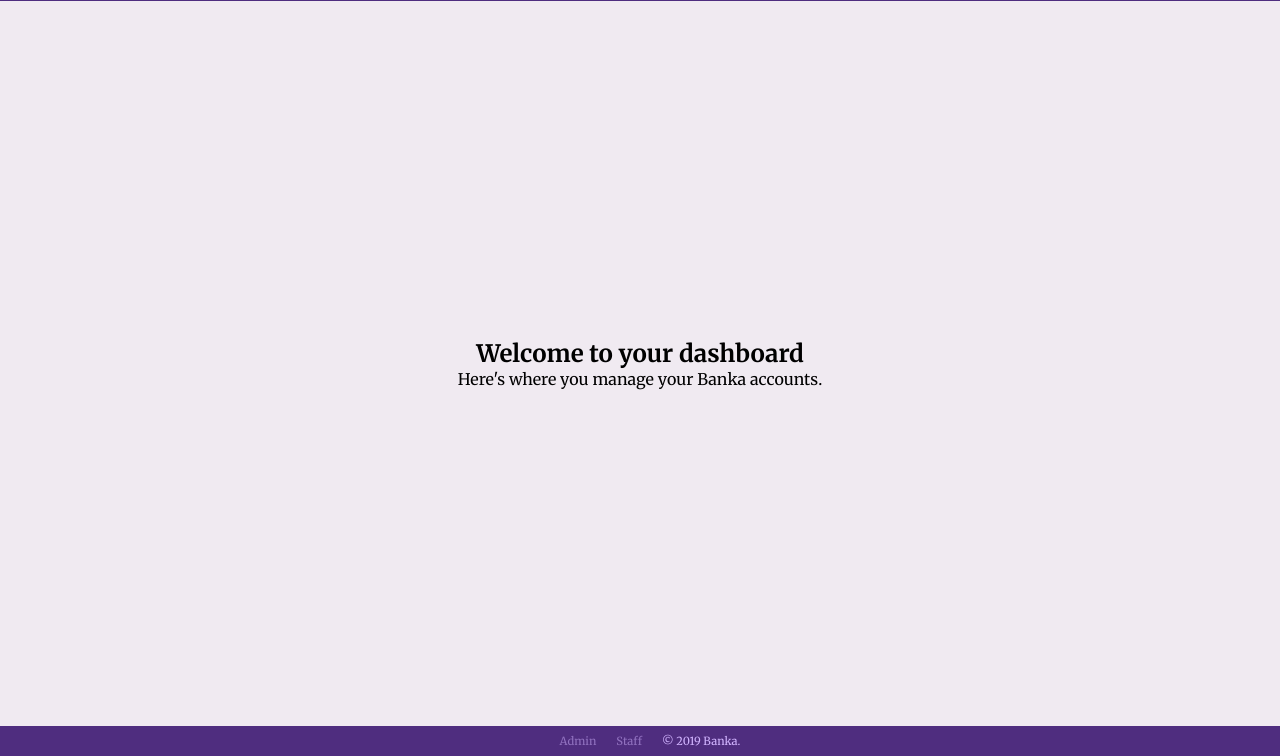
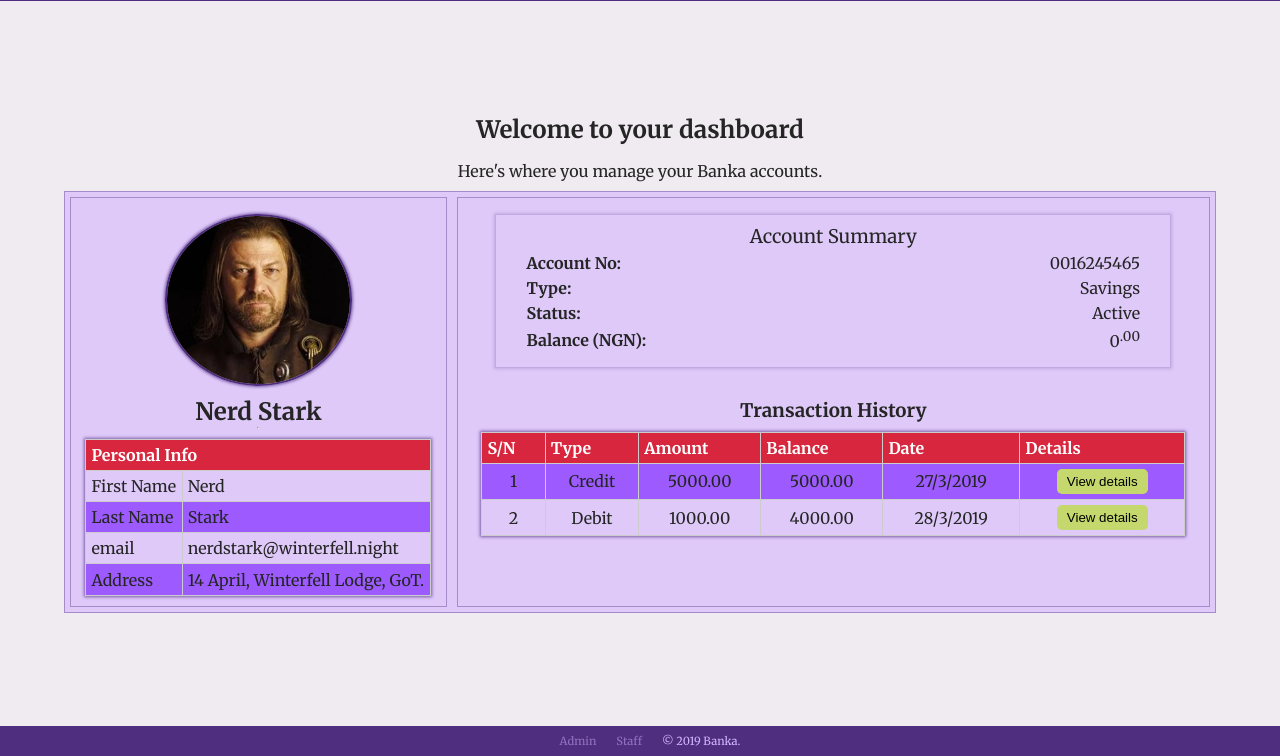
Before and after one commit to wptechprodigy/Banka, a plain HTML site: page ui/udashboard.html in a window 1280 px wide. Shown: the part 44-800 px from the top of the page. Drawn offline with Linux system fonts and the light colour scheme.

Commit message:
[Feature 164859850] Design user private dashboard

```diff
--- a/ui/css/style.css
+++ b/ui/css/style.css
@@ -14,6 +14,7 @@
 	--rusty-red: #d7263d;
 	--x-light: #d2b5ff;
 	--june-bud: #c5d86d;
+	--font-color: #252525;
 }
 
 /* Global styling */
@@ -29,6 +30,7 @@
 	font-family: var(--Merriweather-family);
 	overflow: hidden;
 	background-color: rgba(240, 234, 241, 0.986);
+	color: var(--font-color);
 }
 
 html,
@@ -86,6 +88,12 @@
 
 .pad-pt3 {
 	padding: 0.3rem;
+}
+
+.marg-tb-pt6 {
+	/* marg-tb = margin top and bottom */
+	margin-top: 1rem;
+	margin-bottom: 0.625rem;
 }
 
 .main-style,
@@ -282,6 +290,119 @@
 	cursor: pointer;
 }
 
+.dashb-contents {
+	display: grid;
+	grid-template-columns: 2fr 4fr;
+	grid-column-gap: 0.625rem;
+	border: 1px solid rgba(79, 45, 127, 0.4);
+	background-color: rgba(210, 181, 255, 0.6);
+	padding: 0.312rem;
+	height: 100%;
+}
+
+.dashb-contents .dashb-profile,
+.dashb-contents .dashb-acc-details {
+	display: flex;
+	flex-direction: column;
+	align-items: center;
+	border: 1px solid rgba(79, 45, 127, 0.4);
+}
+
+.dashb-contents .dashb-acc-details {
+	padding: 1rem 0;
+}
+
+.dashb-contents .dashb-profile img {
+	width: 50%;
+	border-radius: 50%;
+	border: 2px solid var(--dark);
+	box-shadow: 0 0 3px 1px rgba(79, 45, 127, 0.7);
+}
+
+.user-details,
+.transac-history {
+	width: 95%;
+	padding: 0.625rem 0.312rem;
+	display: flex;
+	flex-direction: column;
+	align-items: center;
+	justify-content: center;
+}
+
+.user-details table,
+.transac-history table {
+	border-collapse: collapse;
+	border: 1px solid var(--dark);
+	box-shadow: 0 0 3px 1px rgba(79, 45, 127, 0.7);
+	width: 100%;
+}
+
+.user-details tr:nth-of-type(odd),
+.transac-history tr:nth-of-type(odd) {
+	background: var(--light);
+}
+
+.user-details th,
+.transac-history th {
+	background: var(--rusty-red);
+	color: #fff;
+	font-weight: bold;
+}
+
+.user-details td,
+.user-details th,
+.transac-history td,
+.transac-history th {
+	padding: 0.32rem;
+	border: 1px solid #ccc;
+	text-align: left;
+}
+
+.transac-history table tbody tr td {
+	text-align: center;
+}
+
+.transac-history table tbody tr td > button {
+	border: none;
+	padding: 0.312rem 0.625rem;
+	border-radius: 0.312rem;
+	transition: all 500ms ease-in-out;
+	background-color: var(--june-bud);
+}
+
+.transac-history table tbody tr td > button:hover {
+	cursor: pointer;
+	transform: scale(1.02);
+	color: var(--dark);
+}
+
+.acc-card {
+	display: flex;
+	flex-direction: column;
+	border: 1px solid rgba(79, 45, 127, 0.2);
+	box-shadow: 0 0 3px 1px rgba(79, 45, 127, 0.2);
+	width: 90%;
+	padding: 0.625rem 1.2rem;
+	margin-bottom: 0.312rem;
+}
+
+.acc-card h3 {
+	font-weight: 500;
+	margin-bottom: 0.312rem;
+}
+
+.summary-listing {
+	display: flex;
+	justify-content: space-between;
+	align-items: center;
+	margin: 0 0 0.312rem 0;
+}
+
+.summary-listing h4,
+.summary-listing p {
+	margin: 0 0.7rem;
+}
+
 .footer {
 	display: flex;
 	order: 99;
--- a/ui/udashboard.html
+++ b/ui/udashboard.html
@@ -23,8 +23,100 @@
 				</div>
 			</section>
 			<section class="content">
-				<h2>Welcome to your dashboard</h2>
-				<p>Here's where you manage your Banka accounts.</p>
+				<div class="container">
+					<h2>Welcome to your dashboard</h2>
+					<p class="marg-tb-pt6">
+						Here's where you manage your Banka accounts.
+					</p>
+					<div class="dashb-contents">
+						<div class="dashb-profile">
+							<img
+								class="marg-tb-pt6"
+								src="./img/Ned_Stark-Sean_Bean.jpg"
+								alt="Nerd Stark"
+							/>
+							<h2>Nerd Stark</h2>
+              <hr>
+              <div class="user-details">
+                <table>
+                    <tr>
+                      <th colspan="2">Personal Info</th>
+                    </tr>
+                    <tr>
+                      <td>First Name</td>
+                      <td>Nerd</td>
+                    </tr>
+                    <tr>
+                      <td>Last Name</td>
+                      <td>Stark</td>
+                    </tr>
+                    <tr>
+                      <td>email</td>
+                      <td>nerdstark@winterfell.night</td>
+                    </tr>
+                    <tr>
+                      <td>Address</td>
+                      <td>14 April, Winterfell Lodge, GoT.</td>
+                    </tr>
+                </table>
+              </div>
+						</div>
+						<div class="dashb-acc-details">
+							<div class="acc-card">
+								<h3>Account Summary</h3>
+								<div class="summary-listing">
+									<h4>Account No:</h4>
+									<p>0016245465</p>
+								</div>
+								<div class="summary-listing">
+									<h4>Type:</h4>
+									<p>Savings</p>
+								</div>
+                <div class="summary-listing">
+                  <h4>Status:</h4>
+                  <p>Active</p>
+                </div>
+								<div class="summary-listing">
+									<h4>Balance (NGN):</h4>
+									<p>0<sup>.00</sup></p>
+								</div>
+							</div>
+              <div class="transac-history">
+                <h3 class="marg-tb-pt6">Transaction History</h3>
+                <table>
+                  <thead>
+                    <tr>
+                      <th>S/N</th>
+                      <th>Type</th>
+                      <th>Amount</th>
+                      <th>Balance</th>
+                      <th>Date</th>
+                      <th>Details</th>
+                    </tr>
+                  </thead>
+                  <tbody>
+                    <tr>
+                      <td>1</td>
+                      <td>Credit</td>
+                      <td>5000.00</td>
+                      <td>5000.00</td>
+                      <td>27/3/2019</td>
+                      <td><button>View details</button></td>
+                    </tr>
+                    <tr>
+                      <td>2</td>
+                      <td>Debit</td>
+                      <td>1000.00</td>
+                      <td>4000.00</td>
+                      <td>28/3/2019</td>
+                      <td><button>View details</button></td>
+                    </tr>
+                  </tbody>
+                </table>
+              </div>
+						</div>
+					</div>
+				</div>
 			</section>
 			<section class="footer dashboard-footer">
 				<li class="footer-list"><a href="./admin-login.html">Admin</a></li>
@@ -35,3 +127,21 @@
 	</body>
 	<script src="./js/app.js"></script>
 </html>
+
+<!-- <div class="dashb-tabs">
+  <button class="dashb-tab">Profile</button>
+  <button class="dashb-tab">Transaction History</button>
+  <button class="dashb-tab">Transaction Details</button>
+</div>
+<div id="profile" class="tab-content">
+  <h3>Profile</h3>
+  <p>Profile content goes here</p>
+</div>
+<div id="transac-history" class="tab-content">
+  <h3>Transaction History</h3>
+  <p>Transaction history content goes here</p>
+</div>
+<div id="transac-details" class="tab-content">
+  <h3>Transaction Details</h3>
+  <p>Transaction details content goes here</p>
+</div> -->
```
Also changed, not shown: ui/img/Ned_Stark-Sean_Bean.jpg (added).
